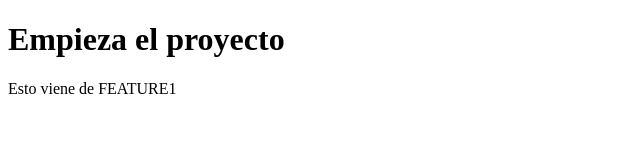
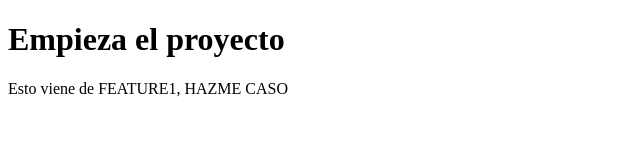
Before and after one commit to marcarsan/pruebaGIT, a plain HTML site: page index.html in a window 1280 px wide. Shown: the whole page, without its empty margins (0-640 px from the left). Drawn offline with Linux system fonts and the light colour scheme.

Commit message:
HAZME CASO

```diff
--- a/index.html
+++ b/index.html
@@ -7,6 +7,6 @@
  </head>
  <body>
     <h1>Empieza el proyecto</h1>
-    <p>Esto viene de FEATURE1</p>
+    <p>Esto viene de FEATURE1, HAZME CASO</p>
  </body>
  </html>
```
